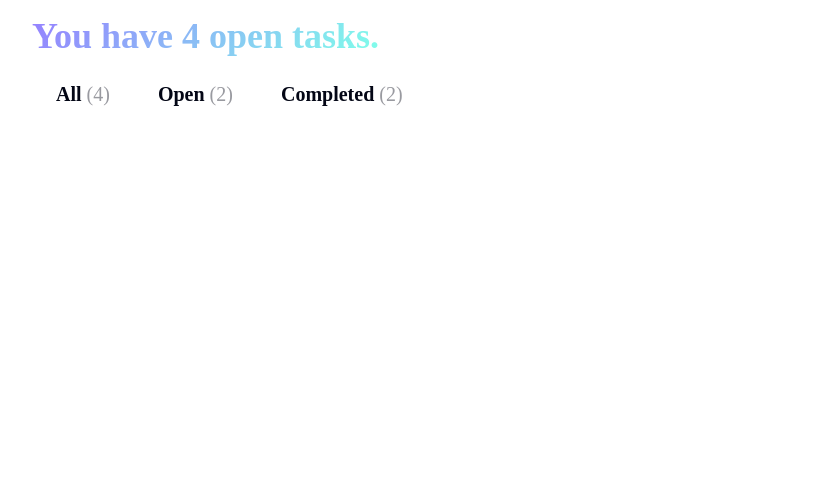
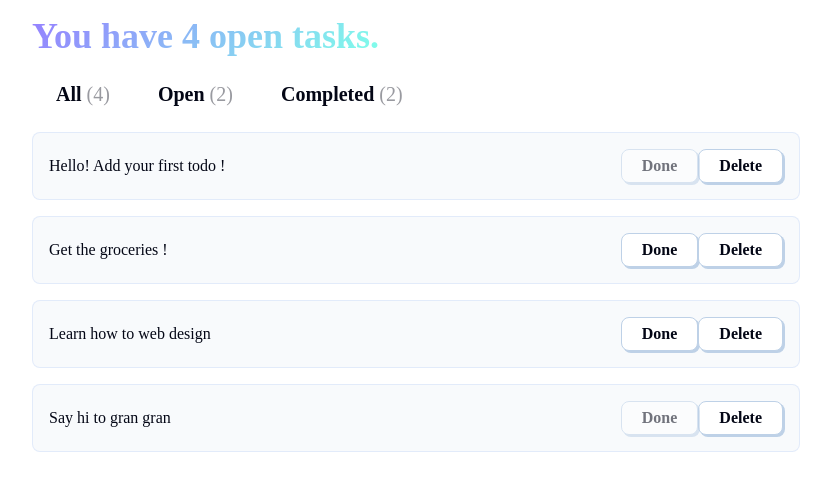
Before and after one commit to Dipxssi/react, a React (Vite) app in the folder todo-app/: page / in a window 1280 px wide. Shown: the top 490 px of the page, without its empty margins (224-1055 px from the left). Built offline with nearby package versions, Linux system fonts and the light colour scheme; a web font is replaced by a local one.

Commit message:
Made the tab system

```diff
--- a/todo-app/src/components/TodoCard.jsx
+++ b/todo-app/src/components/TodoCard.jsx
@@ -1,5 +1,18 @@
-export function TodoCard () {
+export function TodoCard (props) {
+  const { todo } = props
+
+  console.log(todo)
   return (
-    <div></div>
+    <div className="card todo-item">
+      <p>{todo.input}</p>
+      <div className="todo-button">
+        <button disabled={todo.complete}>
+          <h6>Done</h6>
+        </button>
+        <button>
+          <h6>Delete</h6>
+        </button>
+      </div>
+    </div>
   )
 }
--- a/todo-app/src/components/TodoList.jsx
+++ b/todo-app/src/components/TodoList.jsx
@@ -1,9 +1,24 @@
 import {TodoCard} from './TodoCard'
 
-export function TodoList () {
+export function TodoList (props) {
+  const {todos} = props
+  const tab = 'All'
+  const filterTodosList =  tab === 'All' ?
+  todos :
+  tab === 'Completed' ?
+     todos.filter(val => val.complete) :
+     todos.filter(val => !val.complete)
+
+
   return (
-    <div>
-
-    </div>
+    <>
+      {filterTodosList.map((todo , todoIndex) =>{
+            return (
+              <TodoCard
+              key={todoIndex}
+               todo = {todo}/>
+            )
+      })}
+    </>
   )
 }
```
